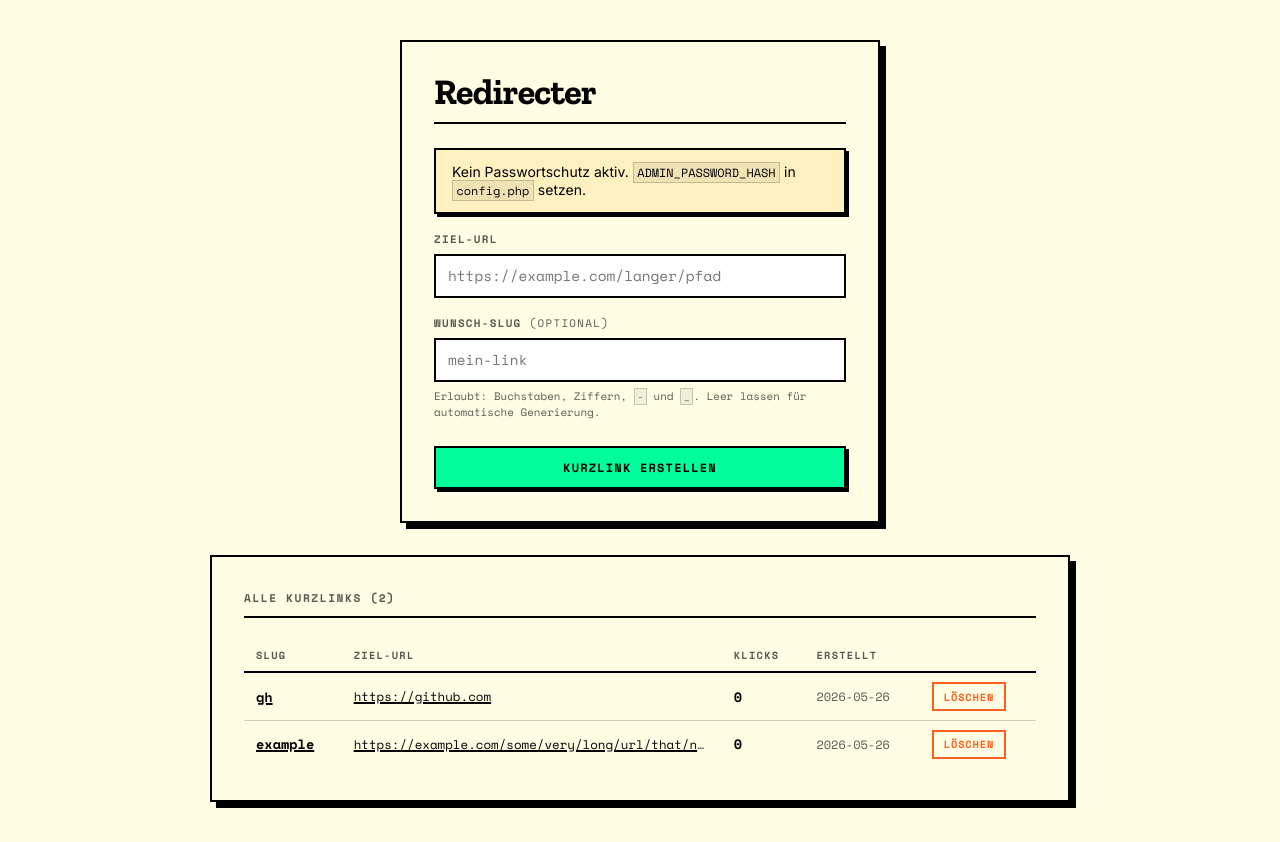
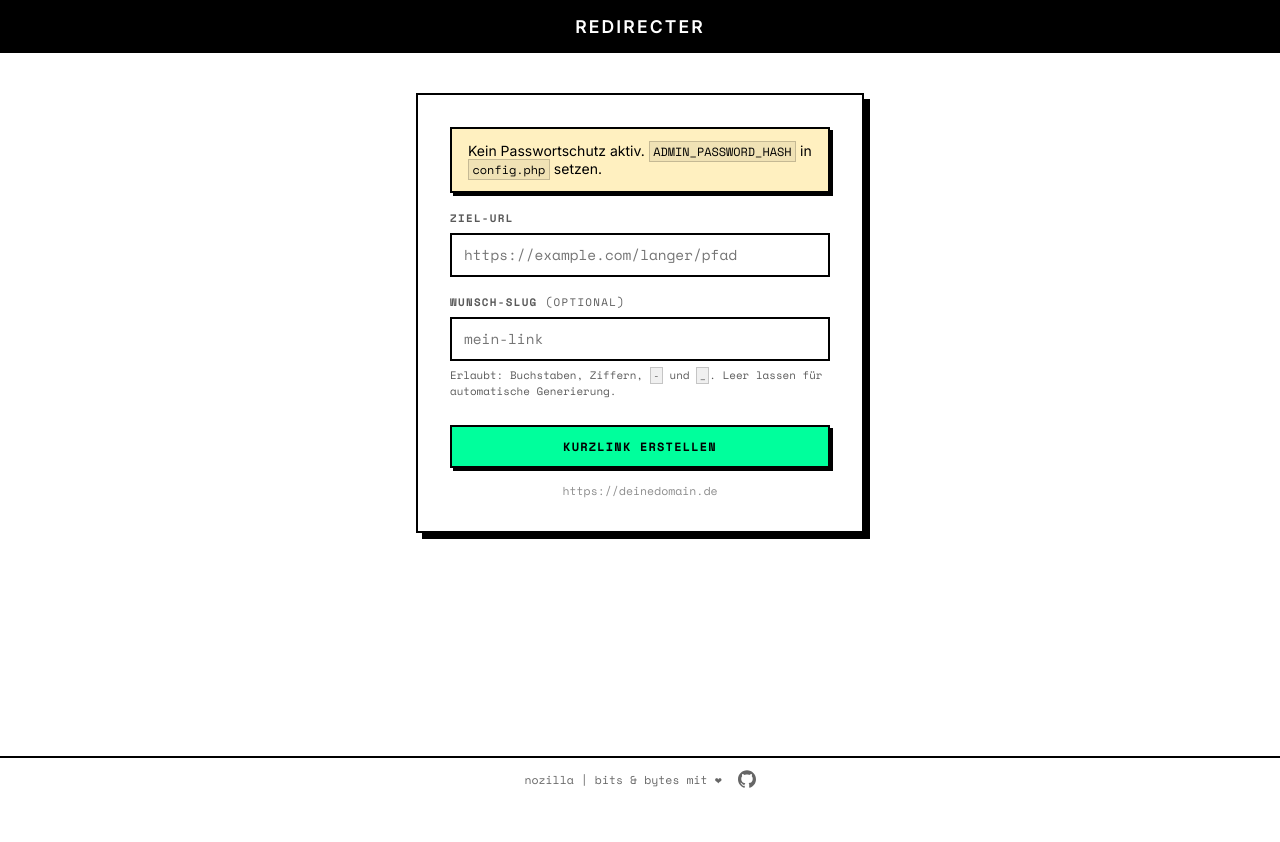
Before and after one commit to daimpad/redirecter, a PHP site: page / in a window 1280 px wide. After the commit the page ends 788 px from the top, so only its background shows below. Run offline with PHP 8.4, Linux system fonts and the light colour scheme.

Commit message:
Simplify UI: clean header/footer, white background, remove links table
- Header: black background, white "Redirecter" text
- Page: white background, only the create-link form visible
- Domain hint line below the submit button
- Footer: "nozilla | bits & bytes mit ❤" linked to nozilla.de + GitHub icon
- Removed: links table, all extra buttons/text (Quellcode, Dokumentation, etc.)

https://claude.ai/code/session_01QcCPw94uVZYsibgwkFwSJD

```diff
--- a/index.php
+++ b/index.php
@@ -7,34 +7,18 @@ require_once __DIR__ . '/functions.php';
 requireAuth();
 if (session_status() === PHP_SESSION_NONE) session_start();
 
-// Initialise CSRF token before any POST handling to prevent hash_equals('', '') bypass
 if (empty($_SESSION['csrf_token'])) {
     $_SESSION['csrf_token'] = bin2hex(random_bytes(32));
 }
 
 $error   = '';
 $success = '';
-$info    = '';
 
 if ($_SERVER['REQUEST_METHOD'] === 'POST') {
     $token = $_POST['csrf_token'] ?? '';
     if ($token === '' || !hash_equals($_SESSION['csrf_token'], $token)) {
         $error = 'Ungültige Anfrage (CSRF).';
     } else {
-        $action = $_POST['action'] ?? 'create';
-
-        if ($action === 'delete') {
-            $slugToDel = preg_replace('/[^A-Za-z0-9_-]/', '', $_POST['slug'] ?? '');
-            if ($slugToDel !== '') {
-                $delError = deleteSlug($slugToDel);
-                if ($delError === null) {
-                    $info = 'Kurzlink „' . $slugToDel . '" wurde gelöscht.';
-                } elseif ($delError !== 'SLUG_NOT_FOUND') {
-                    $error = 'Löschen fehlgeschlagen: ' . $delError;
-                }
-            }
-        } else {
-            // Link erstellen
         if (!checkRateLimit()) {
             $error = 'Zu viele Anfragen. Bitte warte eine Minute.';
         } else {
@@ -65,7 +49,6 @@ if ($_SERVER['REQUEST_METHOD'] === 'POST') {
                 } else {
                     $writeError = saveData($slug, $rawUrl);
 
-                        // Auto-generated slug lost a concurrent race — silently retry
                     $retries = 0;
                     while ($autoSlug && $writeError === 'SLUG_EXISTS' && $retries++ < 3) {
                         $slug       = generateSlug();
@@ -85,11 +68,9 @@ if ($_SERVER['REQUEST_METHOD'] === 'POST') {
         }
     }
 }
-}
 
 $_SESSION['csrf_token'] = bin2hex(random_bytes(32));
-$csrfToken  = $_SESSION['csrf_token'];
-$allLinks   = loadData();
+$csrfToken = $_SESSION['csrf_token'];
 
 header('Content-Type: text/html; charset=UTF-8');
 header('X-Content-Type-Options: nosniff');
@@ -106,82 +87,58 @@ header("Content-Security-Policy: default-src 'none'; style-src 'unsafe-inline' h
     <link rel="preconnect" href="https://fonts.googleapis.com">
     <link rel="preconnect" href="https://fonts.gstatic.com" crossorigin>
     <style>
-        /* nozilla CI — neo-brutalist design system */
-        @import url('https://fonts.googleapis.com/css2?family=Zilla+Slab:wght@700&family=Inter:wght@400;600&family=Space+Mono:wght@400;700&display=swap');
-
-        :root {
-            --nz-paper:   #FFFEE5;
-            --nz-ink:     #000000;
-            --nz-ink-70:  rgba(0,0,0,.65);
-            --nz-ink-20:  rgba(0,0,0,.18);
-            --nz-signal:  #00FF9C;
-            --nz-error:   #FF5F1F;
-            --nz-good:    #00C075;
-            --nz-shadow:  6px 6px 0 0 #000;
-            --nz-shadow-s:3px 3px 0 0 #000;
-            --nz-border:  2px solid #000;
-            --nz-f-disp:  'Zilla Slab', Georgia, serif;
-            --nz-f-body:  'Inter', system-ui, sans-serif;
-            --nz-f-mono:  'Space Mono', 'Courier New', monospace;
-        }
+        @import url('https://fonts.googleapis.com/css2?family=Inter:wght@400;600&family=Space+Mono:wght@400;700&display=swap');
 
         *, *::before, *::after { box-sizing: border-box; margin: 0; padding: 0; }
 
         body {
-            font-family: var(--nz-f-body);
-            background: var(--nz-paper);
-            color: var(--nz-ink);
+            font-family: 'Inter', system-ui, sans-serif;
+            background: #ffffff;
+            color: #000;
             min-height: 100vh;
             display: flex;
             flex-direction: column;
             align-items: center;
-            justify-content: flex-start;
-            padding: 2.5rem 1rem;
-            gap: 2rem;
         }
 
-        .card, .table-card {
-            background: var(--nz-paper);
-            border: var(--nz-border);
-            box-shadow: var(--nz-shadow);
-            padding: 2rem;
+        header {
             width: 100%;
+            background: #000;
+            color: #fff;
+            padding: 1rem 1.5rem;
+            text-align: center;
         }
 
-        .card      { max-width: 480px; }
-        .table-card{ max-width: 860px; }
-
-        h1 {
-            font-family: var(--nz-f-disp);
-            font-weight: 700;
-            font-size: 2.25rem;
-            line-height: 1;
-            letter-spacing: -0.02em;
-            margin-bottom: 1.5rem;
-            padding-bottom: .75rem;
-            border-bottom: var(--nz-border);
+        header h1 {
+            font-family: 'Inter', system-ui, sans-serif;
+            font-size: 1.1rem;
+            font-weight: 600;
+            letter-spacing: .12em;
+            text-transform: uppercase;
         }
 
-        h2 {
-            font-family: var(--nz-f-mono);
-            font-weight: 700;
-            font-size: .7rem;
-            letter-spacing: .14em;
-            text-transform: uppercase;
-            margin-bottom: 1.25rem;
-            padding-bottom: .6rem;
-            border-bottom: var(--nz-border);
-            color: var(--nz-ink-70);
+        main {
+            flex: 1;
+            width: 100%;
+            max-width: 480px;
+            padding: 2.5rem 1rem;
+        }
+
+        .card {
+            border: 2px solid #000;
+            box-shadow: 6px 6px 0 0 #000;
+            padding: 2rem;
+            background: #fff;
         }
 
         label {
             display: block;
-            font-family: var(--nz-f-mono);
+            font-family: 'Space Mono', monospace;
             font-size: .68rem;
             font-weight: 700;
             letter-spacing: .12em;
             text-transform: uppercase;
-            color: var(--nz-ink-70);
+            color: rgba(0,0,0,.65);
             margin-bottom: .4rem;
         }
 
@@ -190,21 +147,21 @@ header("Content-Security-Policy: default-src 'none'; style-src 'unsafe-inline' h
             width: 100%;
             padding: .6rem .75rem;
             background: #fff;
-            border: var(--nz-border);
+            border: 2px solid #000;
             border-radius: 0;
             font-size: .9rem;
-            font-family: var(--nz-f-mono);
-            color: var(--nz-ink);
+            font-family: 'Space Mono', monospace;
+            color: #000;
             outline: none;
             transition: box-shadow .1s;
         }
 
-        input:focus { box-shadow: var(--nz-shadow-s); }
+        input:focus { box-shadow: 3px 3px 0 0 #000; }
 
         .hint {
-            font-family: var(--nz-f-mono);
+            font-family: 'Space Mono', monospace;
             font-size: .68rem;
-            color: var(--nz-ink-70);
+            color: rgba(0,0,0,.65);
             margin-top: .4rem;
         }
 
@@ -213,12 +170,12 @@ header("Content-Security-Policy: default-src 'none'; style-src 'unsafe-inline' h
         button[type="submit"].btn-create {
             width: 100%;
             padding: .7rem;
-            background: var(--nz-signal);
-            color: var(--nz-ink);
-            border: var(--nz-border);
+            background: #00FF9C;
+            color: #000;
+            border: 2px solid #000;
             border-radius: 0;
-            box-shadow: var(--nz-shadow-s);
-            font-family: var(--nz-f-mono);
+            box-shadow: 3px 3px 0 0 #000;
+            font-family: 'Space Mono', monospace;
             font-size: .75rem;
             font-weight: 700;
             letter-spacing: .1em;
@@ -229,7 +186,7 @@ header("Content-Security-Policy: default-src 'none'; style-src 'unsafe-inline' h
         }
 
         button[type="submit"].btn-create:hover {
-            box-shadow: var(--nz-shadow);
+            box-shadow: 6px 6px 0 0 #000;
             transform: translate(-2px, -2px);
         }
 
@@ -238,159 +195,89 @@ header("Content-Security-Policy: default-src 'none'; style-src 'unsafe-inline' h
             transform: translate(3px, 3px);
         }
 
+        .domain-hint {
+            margin-top: .85rem;
+            text-align: center;
+            font-family: 'Space Mono', monospace;
+            font-size: .72rem;
+            color: rgba(0,0,0,.45);
+        }
+
         .alert {
             padding: .8rem 1rem;
             margin-bottom: 1.1rem;
             font-size: .875rem;
-            border: var(--nz-border);
-            box-shadow: var(--nz-shadow-s);
+            border: 2px solid #000;
+            box-shadow: 3px 3px 0 0 #000;
         }
 
         .alert-error   { background: #FFD6C0; }
         .alert-success { background: #C0FFE0; }
         .alert-warning { background: #FFF0C0; }
-        .alert-info    { background: #C0E8FF; }
 
         .short-url {
-            font-family: var(--nz-f-mono);
+            font-family: 'Space Mono', monospace;
             font-weight: 700;
             word-break: break-all;
         }
 
-        a { color: var(--nz-ink); text-decoration: underline; text-decoration-thickness: 2px; }
-        a:hover { background: var(--nz-signal); text-decoration: none; }
+        a { color: #000; text-decoration: underline; text-decoration-thickness: 2px; }
+        a:hover { background: #00FF9C; text-decoration: none; }
 
         code {
-            font-family: var(--nz-f-mono);
+            font-family: 'Space Mono', monospace;
             background: rgba(0,0,0,.06);
-            border: 1.5px solid var(--nz-ink-20);
+            border: 1.5px solid rgba(0,0,0,.18);
             padding: .1em .3em;
             font-size: .85em;
         }
 
-        /* Links-Tabelle */
-        .links-table {
+        footer {
             width: 100%;
-            border-collapse: collapse;
-            font-size: .85rem;
+            border-top: 2px solid #000;
+            padding: .75rem 1rem;
+            display: flex;
+            align-items: center;
+            justify-content: center;
+            gap: 1rem;
+            font-family: 'Space Mono', monospace;
+            font-size: .72rem;
         }
 
-        .links-table th {
-            text-align: left;
-            padding: .55rem .75rem;
-            background: var(--nz-paper);
-            border-bottom: var(--nz-border);
-            font-family: var(--nz-f-mono);
-            font-size: .65rem;
-            font-weight: 700;
-            letter-spacing: .12em;
-            text-transform: uppercase;
-            color: var(--nz-ink-70);
-            white-space: nowrap;
+        footer a {
+            color: rgba(0,0,0,.6);
+            text-decoration: none;
         }
 
-        .links-table td {
-            padding: .55rem .75rem;
-            border-bottom: 1.5px solid var(--nz-ink-20);
-            vertical-align: middle;
+        footer a:hover {
+            background: #00FF9C;
+            color: #000;
         }
 
-        .links-table tr:last-child td { border-bottom: none; }
-
-        .links-table tr:hover td { background: rgba(0,255,156,.2); }
-
-        .col-url {
-            max-width: 320px;
-            overflow: hidden;
-            text-overflow: ellipsis;
-            white-space: nowrap;
-            font-family: var(--nz-f-mono);
-            font-size: .78rem;
-            color: var(--nz-ink-70);
+        .footer-github svg {
+            display: block;
+            width: 18px;
+            height: 18px;
+            fill: rgba(0,0,0,.6);
+            transition: fill .1s;
         }
 
-        .col-hits {
-            white-space: nowrap;
-            font-family: var(--nz-f-mono);
-            font-weight: 700;
-            font-variant-numeric: tabular-nums;
-        }
-
-        .col-date {
-            white-space: nowrap;
-            font-family: var(--nz-f-mono);
-            font-size: .75rem;
-            color: var(--nz-ink-70);
-        }
-
-        .slug-link { font-family: var(--nz-f-mono); font-weight: 700; }
-
-        .btn-delete {
-            padding: .28rem .6rem;
-            background: transparent;
-            color: var(--nz-error);
-            border: 2px solid var(--nz-error);
-            border-radius: 0;
-            cursor: pointer;
-            font-family: var(--nz-f-mono);
-            font-size: .65rem;
-            font-weight: 700;
-            letter-spacing: .08em;
-            text-transform: uppercase;
-            transition: background .1s, box-shadow .1s, transform .1s;
-        }
-
-        .btn-delete:hover {
-            background: var(--nz-error);
-            color: #fff;
-            box-shadow: 2px 2px 0 0 var(--nz-ink);
-            transform: translate(-1px, -1px);
-        }
-
-        .btn-delete:active {
-            transform: translate(1px, 1px);
-            box-shadow: none;
-        }
-
-        .empty-state {
-            text-align: center;
-            color: var(--nz-ink-70);
-            padding: 2rem 0;
-            font-family: var(--nz-f-mono);
-            font-size: .8rem;
-            letter-spacing: .08em;
-            text-transform: uppercase;
-        }
-
-        .table-scroll { overflow-x: auto; -webkit-overflow-scrolling: touch; }
+        .footer-github:hover svg { fill: #000; }
 
         @media (max-width: 600px) {
-            body { padding: 1.25rem .75rem; gap: 1.25rem; }
-
-            .card, .table-card { padding: 1.25rem; box-shadow: 4px 4px 0 0 #000; }
-
-            h1 { font-size: 1.6rem; margin-bottom: 1rem; }
-
-            .col-date { display: none; }
-            .links-table th:nth-child(4) { display: none; }
-
-            .col-url { max-width: 160px; }
-
-            .alert { font-size: .8rem; }
-        }
-
-        @media (max-width: 360px) {
-            h1 { font-size: 1.3rem; }
-            .card, .table-card { padding: 1rem; }
-            .col-url { max-width: 110px; }
+            main { padding: 1.5rem .75rem; }
+            .card { padding: 1.25rem; box-shadow: 4px 4px 0 0 #000; }
         }
     </style>
 </head>
 <body>
 
-<main class="card">
+<header>
     <h1>Redirecter</h1>
+</header>
 
+<main>
+    <div class="card">
         <?php if (ADMIN_PASSWORD_HASH === ''): ?>
             <div class="alert alert-warning" role="alert">
                 Kein Passwortschutz aktiv. <code>ADMIN_PASSWORD_HASH</code> in <code>config.php</code> setzen.
@@ -410,12 +297,6 @@ header("Content-Security-Policy: default-src 'none'; style-src 'unsafe-inline' h
                 <img src="https://api.qrserver.com/v1/create-qr-code/?size=120x120&data=<?= urlencode($successRaw) ?>"
                      alt="QR-Code" width="120" height="120"
                      style="display:block;margin-top:.85rem;border-radius:6px;">
-        </div>
-    <?php endif; ?>
-
-    <?php if ($info !== ''): ?>
-        <div class="alert alert-info" role="alert">
-            <?= htmlspecialchars($info, ENT_QUOTES, 'UTF-8') ?>
             </div>
         <?php endif; ?>
 
@@ -453,57 +334,19 @@ header("Content-Security-Policy: default-src 'none'; style-src 'unsafe-inline' h
 
             <button type="submit" class="btn-create">Kurzlink erstellen</button>
         </form>
+
+        <p class="domain-hint"><?= htmlspecialchars(rtrim(BASE_URL, '/'), ENT_QUOTES, 'UTF-8') ?></p>
+    </div>
 </main>
 
-<section class="table-card">
-    <h2>Alle Kurzlinks (<?= count($allLinks) ?>)</h2>
-
-    <?php if (empty($allLinks)): ?>
-        <p class="empty-state">Noch keine Kurzlinks vorhanden.</p>
-    <?php else: ?>
-        <div class="table-scroll"><table class="links-table">
-            <thead>
-                <tr>
-                    <th>Slug</th>
-                    <th>Ziel-URL</th>
-                    <th>Klicks</th>
-                    <th>Erstellt</th>
-                    <th></th>
-                </tr>
-            </thead>
-            <tbody>
-                <?php foreach ($allLinks as $s => $entry): ?>
-                    <?php
-                        $safeSlug   = htmlspecialchars((string)$s, ENT_QUOTES, 'UTF-8');
-                        $targetUrl  = entryUrl($entry);
-                        $safeTarget = htmlspecialchars($targetUrl, ENT_QUOTES, 'UTF-8');
-                        $shortUrl   = htmlspecialchars(rtrim(BASE_URL, '/'), ENT_QUOTES, 'UTF-8') . '/' . $safeSlug;
-                    ?>
-                    <tr>
-                        <td><a class="slug-link" href="<?= $shortUrl ?>" rel="noopener" target="_blank"><?= $safeSlug ?></a></td>
-                        <td class="col-url" title="<?= $safeTarget ?>">
-                            <?php if (preg_match('/^https?:\/\//i', $targetUrl)): ?>
-                                <a href="<?= $safeTarget ?>" rel="noopener noreferrer" target="_blank"><?= $safeTarget ?></a>
-                            <?php else: ?>
-                                <?= $safeTarget ?>
-                            <?php endif; ?>
-                        </td>
-                        <td class="col-hits"><?= entryHits($entry) ?></td>
-                        <td class="col-date"><?= htmlspecialchars(entryCreated($entry), ENT_QUOTES, 'UTF-8') ?></td>
-                        <td>
-                            <form method="POST" action="" onsubmit="return confirm('Kurzlink «<?= $safeSlug ?>» wirklich löschen?')">
-                                <input type="hidden" name="csrf_token" value="<?= htmlspecialchars($csrfToken, ENT_QUOTES, 'UTF-8') ?>">
-                                <input type="hidden" name="action" value="delete">
-                                <input type="hidden" name="slug"   value="<?= $safeSlug ?>">
-                                <button type="submit" class="btn-delete">Löschen</button>
-                            </form>
-                        </td>
-                    </tr>
-                <?php endforeach; ?>
-            </tbody>
-        </table></div>
-    <?php endif; ?>
-</section>
+<footer>
+    <a href="https://nozilla.de" rel="noopener">nozilla | bits &amp; bytes mit ❤</a>
+    <a href="https://github.com/daimpad/redirecter" rel="noopener" class="footer-github" title="GitHub">
+        <svg viewBox="0 0 24 24" xmlns="http://www.w3.org/2000/svg" aria-hidden="true">
+            <path d="M12 .297c-6.63 0-12 5.373-12 12 0 5.303 3.438 9.8 8.205 11.385.6.113.82-.258.82-.577 0-.285-.01-1.04-.015-2.04-3.338.724-4.042-1.61-4.042-1.61-.546-1.385-1.335-1.755-1.335-1.755-1.087-.744.084-.729.084-.729 1.205.084 1.838 1.236 1.838 1.236 1.07 1.835 2.809 1.305 3.495.998.108-.776.417-1.305.76-1.605-2.665-.3-5.466-1.332-5.466-5.93 0-1.31.465-2.38 1.235-3.22-.135-.303-.54-1.523.105-3.176 0 0 1.005-.322 3.3 1.23.96-.267 1.98-.399 3-.405 1.02.006 2.04.138 3 .405 2.28-1.552 3.285-1.23 3.285-1.23.645 1.653.24 2.873.12 3.176.765.84 1.23 1.91 1.23 3.22 0 4.61-2.805 5.625-5.475 5.92.42.36.81 1.096.81 2.22 0 1.606-.015 2.896-.015 3.286 0 .315.21.69.825.57C20.565 22.092 24 17.592 24 12.297c0-6.627-5.373-12-12-12"/>
+        </svg>
+    </a>
+</footer>
 
 </body>
 </html>
```
Lines whose indentation alone changed are shown as unchanged.
